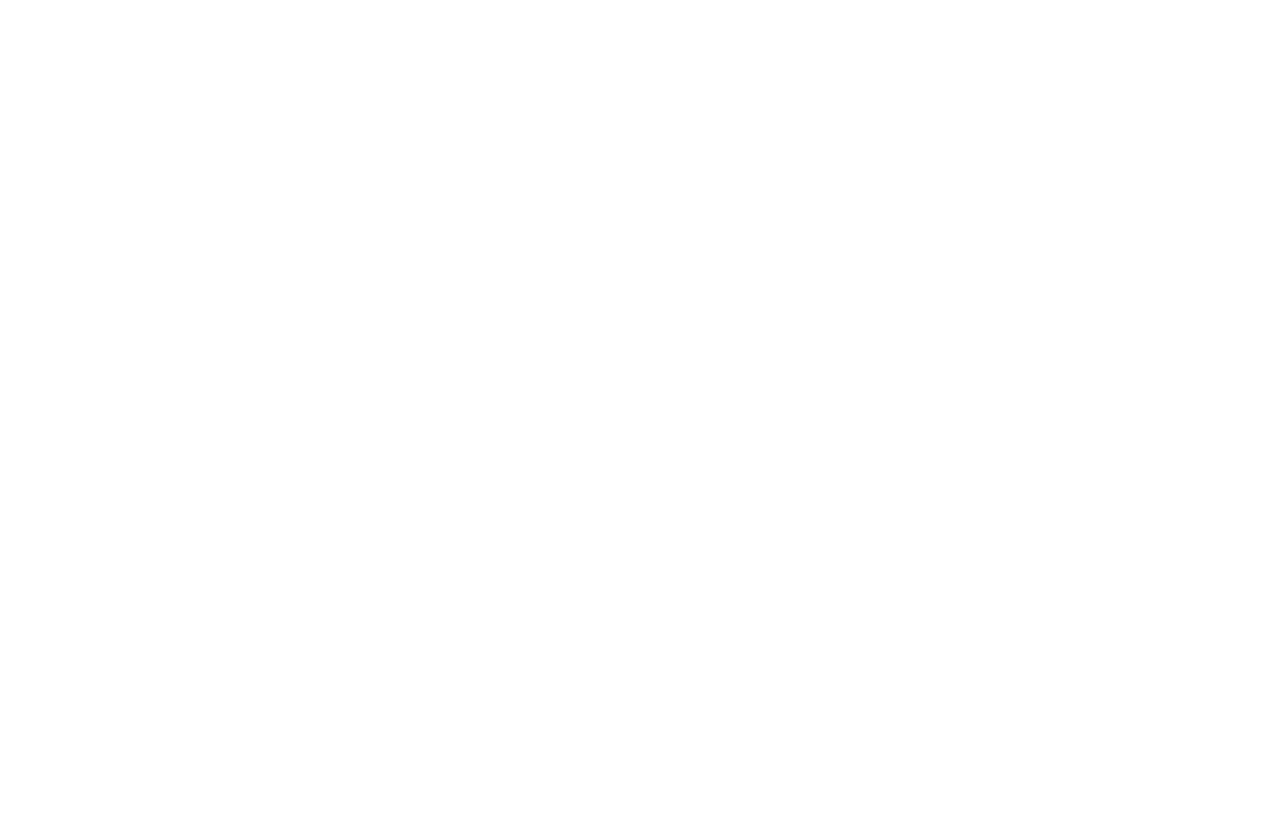
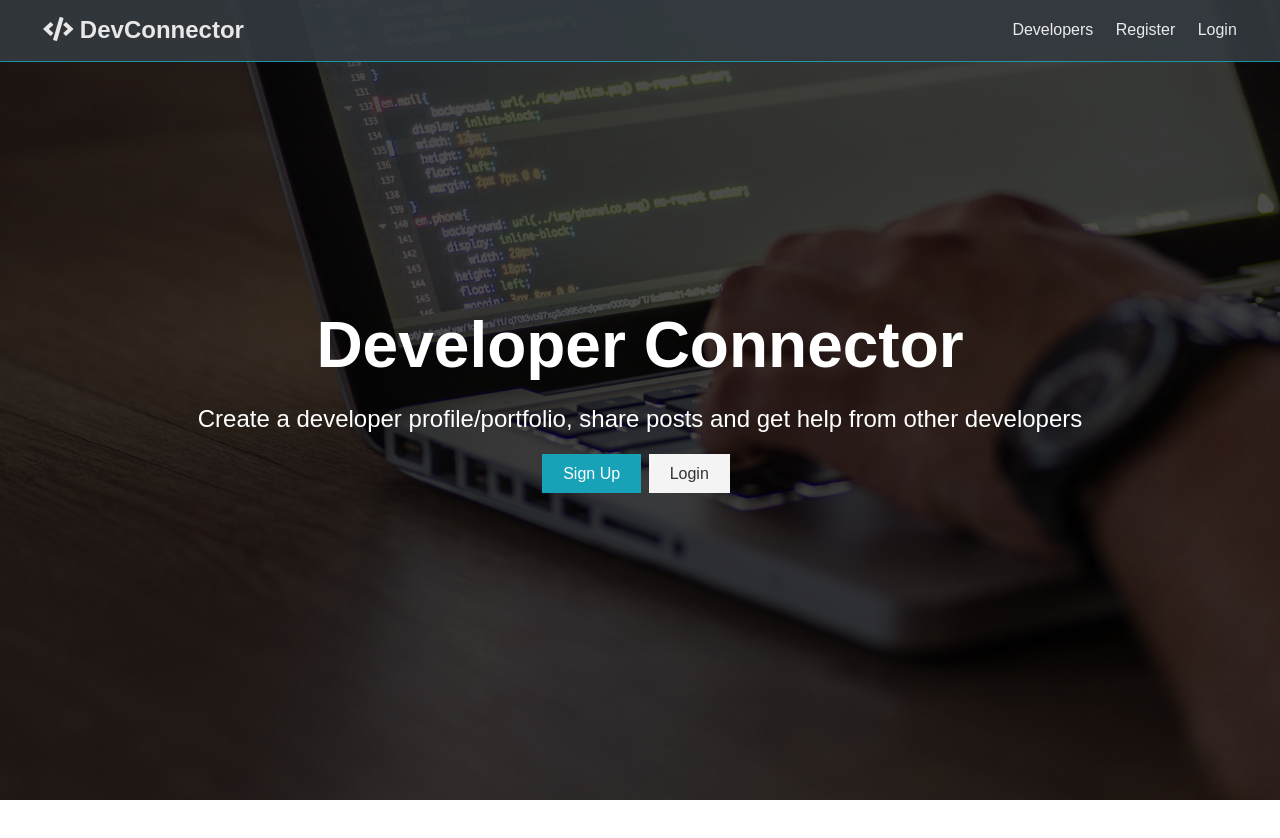
Before and after one commit to 100shubham/js, a React (Create React App) app in the folder client/: page / in a window 1280 px wide. Shown: the top 838 px of the page. Before the commit the page ends 800 px from the top, so only its background shows below. Built offline with nearby package versions, Linux system fonts and the light colour scheme.

Commit message:
React Router Setup

```diff
--- a/client/src/App.js
+++ b/client/src/App.js
@@ -1,13 +1,26 @@
 import React, {Fragment} from 'react';
+import {BrowserRouter as Router, Route, Routes} from 'react-router-dom'
 import Navbar from './components/layout/Navbar';
 import Landing from './components/layout/Landing';
+import Login from './components/auth/Login';
+import Register from './components/auth/Register';
 import './App.css';
 
-const App = () => {
-  <Fragment>
-    <Navbar/>
-    <Landing/>
-  </Fragment>
-};
+const App = () => (
+    <Router>
+      <Fragment>
+      <Navbar/>
+      <Routes>
+        <Route exact path='/' element={<Landing/>}></Route>
+      </Routes>
+      <section className='container'>
+        <Routes>
+        <Route exact path='/login' element={<Login/>}></Route>
+        <Route exact path='/register' element={<Register/>}></Route>
+        </Routes>
+      </section>
+      </Fragment>
+    </Router>
+    );
 
 export default App;
--- /dev/null
+++ b/client/src/components/auth/Login.js
@@ -0,0 +1,9 @@
+import React from 'react'
+
+const Login = () => {
+  return (
+    <div>Login</div>
+  )
+}
+
+export default Login;
--- /dev/null
+++ b/client/src/components/auth/Register.js
@@ -0,0 +1,9 @@
+import React from 'react'
+
+const Register = () => {
+  return (
+    <div>Register</div>
+  )
+}
+
+export default Register;
--- a/client/src/components/layout/Landing.js
+++ b/client/src/components/layout/Landing.js
@@ -1,6 +1,7 @@
-import React from 'react'
+import React from 'react';
+import { Link } from 'react-router-dom';
 
-export const Landing = () => {
+const Landing = () => {
   return (
     <section className="landing">
     <div className="dark-overlay">
@@ -11,8 +12,8 @@
           other developers
         </p>
         <div className="buttons">
-          <a href="register.html" className="btn btn-primary">Sign Up</a>
-          <a href="login.html" className="btn btn-light">Login</a>
+          <Link to="/register" className="btn btn-primary">Sign Up</Link>
+          <Link to="/login" className="btn btn-light">Login</Link>
         </div>
       </div>
     </div>
--- a/client/src/components/layout/Navbar.js
+++ b/client/src/components/layout/Navbar.js
@@ -1,15 +1,18 @@
 import React from 'react'
+import { Link } from 'react-router-dom';
 
-export const Navbar = () => {
+const Navbar = () => {
   return (
     <nav className="navbar bg-dark">
     <h1>
-      <a href="index.html"><i className="fas fa-code"></i> DevConnector</a>
+      <Link to="/">
+      <i className="fas fa-code"></i> DevConnector
+      </Link>
     </h1>
     <ul>
-      <li><a href="profiles.html">Developers</a></li>
-      <li><a href="register.html">Register</a></li>
-      <li><a href="login.html">Login</a></li>
+      <li><a href="!#">Developers</a></li>
+      <li><Link to="/register">Register</Link></li>
+      <li><Link to="/login">Login</Link></li>
     </ul>
   </nav>
   )
--- a/client/src/index.js
+++ b/client/src/index.js
@@ -1,5 +1,10 @@
 import React from 'react';
-import ReactDOM from 'react-dom';
+import ReactDOM from 'react-dom/client';
 import App from './App';
 
-ReactDOM.render(<App></App>,document.getElementById('root'));
+const root = ReactDOM.createRoot(document.getElementById("root"));
+root.render(
+  <React.StrictMode>
+    <App />
+  </React.StrictMode>
+);
```
